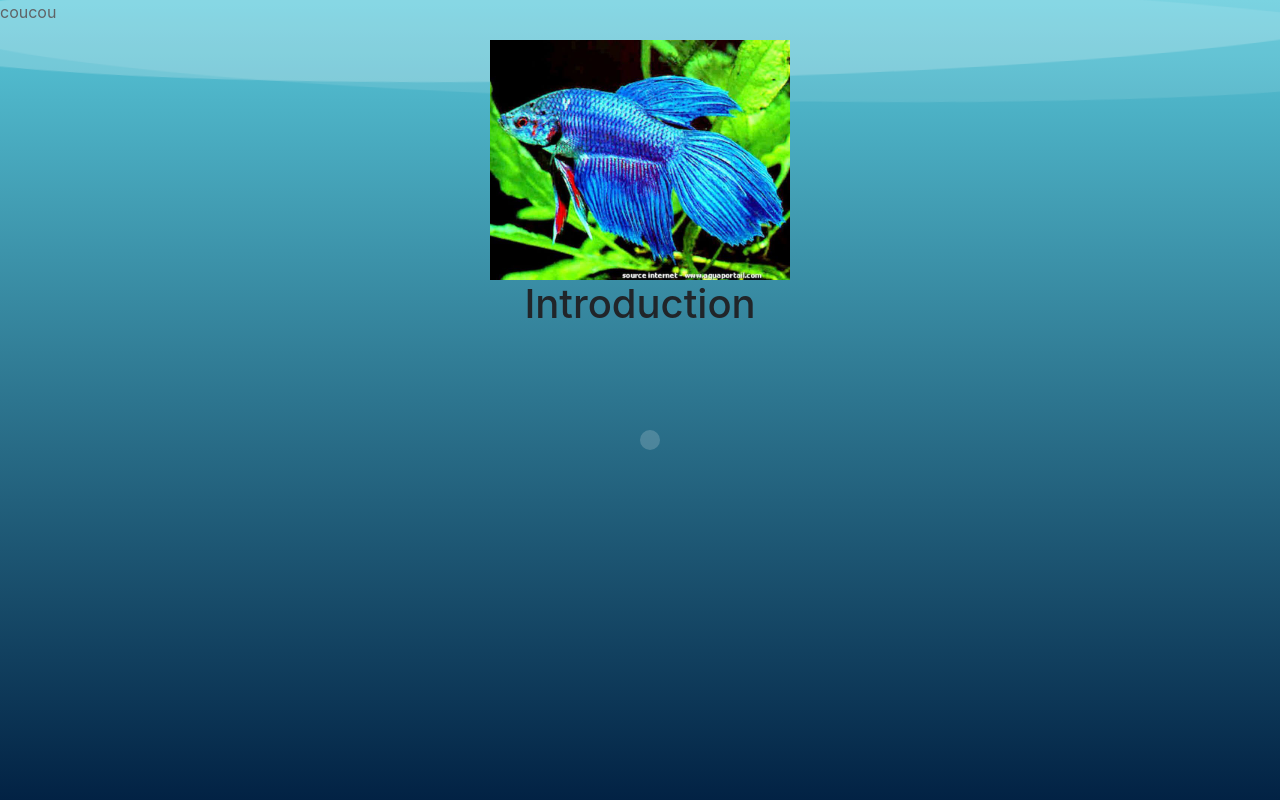
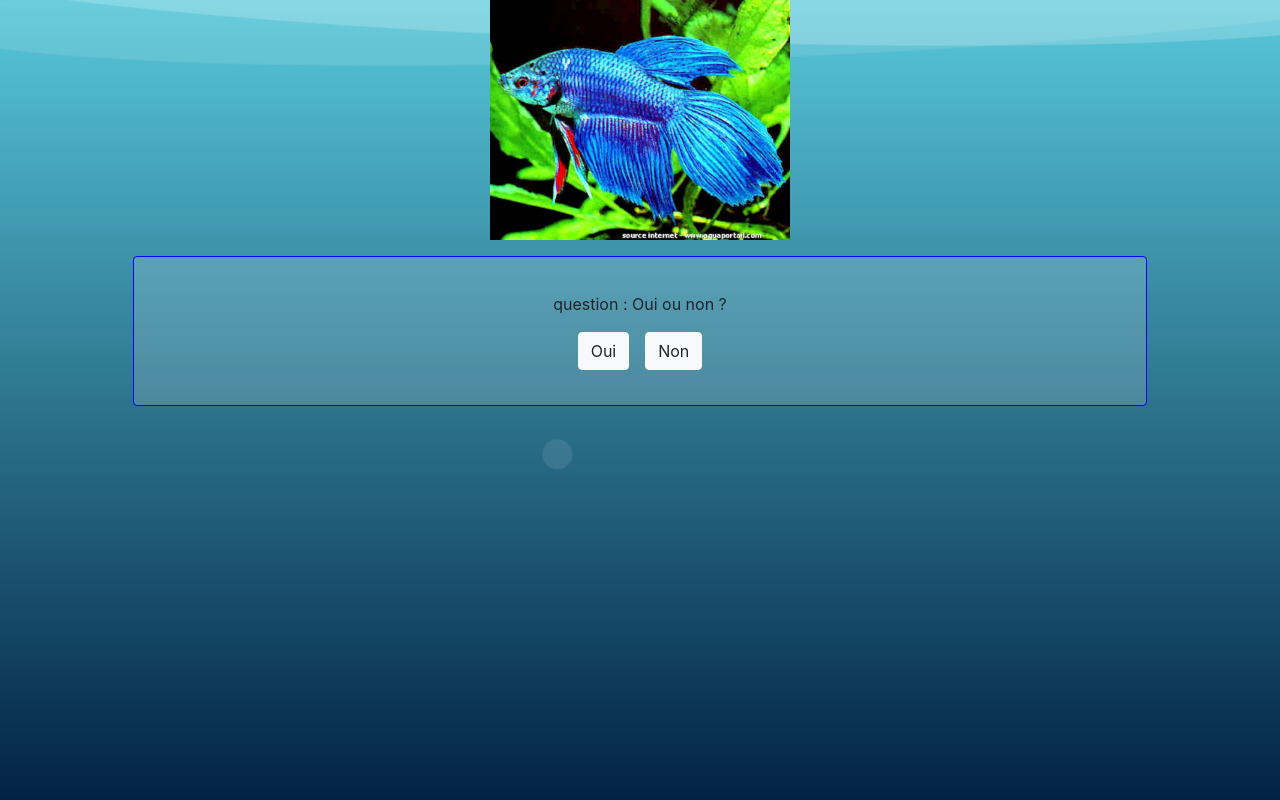
Before and after one commit to Bear-Tic/projetcocoloc, a React (Create React App) app in the folder app/: page /introduction in a window 1280 px wide. Shown: the top 800 px of the page. Built offline with nearby package versions, Linux system fonts and the light colour scheme.

Commit message:
feat(app): exemple of routing with button click on introduction

```diff
--- a/app/src/App.js
+++ b/app/src/App.js
@@ -14,7 +14,6 @@ class App extends Component {
       <Router>
         <div>
           <div className="App">
-            <p>coucou</p>
             <div className="ocean" />
             <Route exact path="/" component={Home} />
             <Route exact path="/introduction" component={Introduction} />
--- a/app/src/History/Introduction/Introduction.js
+++ b/app/src/History/Introduction/Introduction.js
@@ -2,13 +2,32 @@ import React, { Component, Fragment } from 'react';
 import poisson from '../../images/poisson.jpg';
 
 class Introduction extends Component {
+  yes = () => {
+    const { history } = this.props;
+    history.push('/fight1')
+  };
+  no = () => {
+    const { history } = this.props;
+    history.push('/fight2')
+  };
   render() {
     return (
       <div className="container">
         <div className="row">
           <div className="col-12 text-center">
-            <img className="img" src={poisson} alt=""/>
-            <h1>Introduction</h1>
+            <img className="img" src={poisson} alt="poisson" />
+            <div className="rep-block mt-3 mx-5 d-flex justify-content-center align-items-center">
+              <div className="row">
+                <div className="col-12"><p>question : Oui ou non ?</p>
+                </div>
+                <div className="col-12">
+                  <div>
+                    <button className="btn btn-light mx-2" onClick={this.yes}>Oui</button>
+                    <button className="btn btn-light mx-2" onClick={this.no}>Non</button>
+                  </div>
+                </div>
+              </div>
+            </div>
           </div>
         </div>
       </div>
--- a/app/src/index.scss
+++ b/app/src/index.scss
@@ -13,3 +13,11 @@ html, body, #root, .App{
 .img{
   width: 300px;
 }
+
+.rep-block{
+  background-color: rgba(255, 255, 255, 0.15);
+  border: 1px solid blue;
+  border-radius: 4px;
+  min-width: 300px;
+  min-height: 150px;
+}
```
